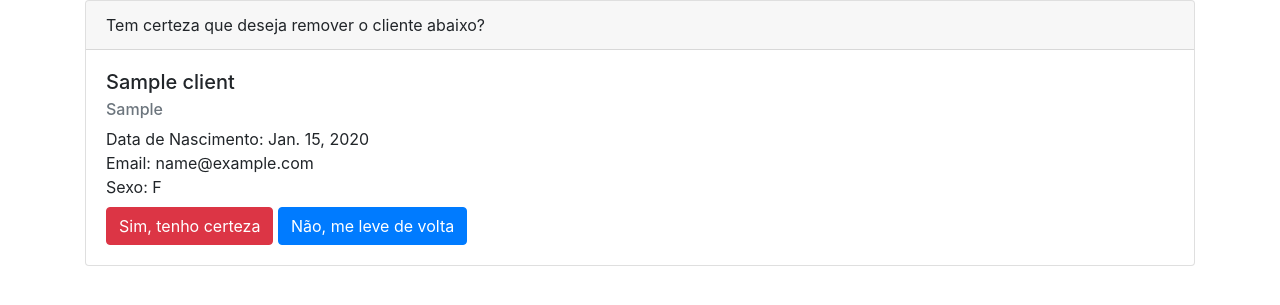
After one commit to CleysonPH/tw_clients, a Django app: page /clientes/1/deletar in a window 1280 px wide. The commit adds this page. Shown: the top 305 px of the page. Run offline with Django 3.2, Linux system fonts and the light colour scheme; tables that the repository leaves empty hold one stand-in row (values such as "Sample post"); some libraries are stand-ins or nearby versions.

Commit message:
Created the client delete page

```diff
--- /dev/null
+++ b/clients/templates/clients/client_confirm_delete.html
@@ -0,0 +1,20 @@
+{% extends 'base.html' %}
+
+{% block content %}
+  <div class="card">
+    <div class="card-header">Tem certeza que deseja remover o cliente abaixo?</div>
+    <div class="card-body">
+      <h5 class="card-title">{{ client.name }}</h5>
+      <h6 class="card-subtitle mb-2 text-muted">{{ client.occupation }}</h6>
+      <div>Data de Nascimento: {{ client.birth_date }}</div>
+      <div>Email: {{ client.email }}</div>
+      <div>Sexo: {{ client.gender }}</div>
+      <form method="POST" class="mt-2">
+        {% csrf_token %}
+
+        <button type="submit" class="btn btn-danger">Sim, tenho certeza</button>
+        <a href="{{ request.META.HTTP_REFERER }}" class="btn btn-primary">Não, me leve de volta</a>
+      </form>
+    </div>
+  </div>
+{% endblock content %}
--- a/clients/templates/clients/client_list.html
+++ b/clients/templates/clients/client_list.html
@@ -18,7 +18,7 @@
           <td>{{ client.gender }}</td>
           <td>
             <a href="{% url 'clients:client-update' pk=client.pk %}" class="btn btn-warning">Editar</a>
-            <a href="" class="btn btn-danger">Deletar</a>
+            <a href="{% url 'clients:client-delete' pk=client.pk %}" class="btn btn-danger">Deletar</a>
           </td>
         </tr>
       {% endfor %}
--- a/clients/urls.py
+++ b/clients/urls.py
@@ -1,6 +1,12 @@
 from django.urls import path
 
-from .views import client_list, client_create, client_detail, client_update
+from .views import (
+    client_list,
+    client_create,
+    client_detail,
+    client_update,
+    client_delete,
+)
 
 
 app_name = "clients"
@@ -9,4 +15,5 @@ urlpatterns = [
     path("cadastrar", client_create, name="client-create"),
     path("<int:pk>/detalhes", client_detail, name="client-detail"),
     path("<int:pk>/editar", client_update, name="client-update"),
+    path("<int:pk>/deletar", client_delete, name="client-delete"),
 ]
--- a/clients/views.py
+++ b/clients/views.py
@@ -46,3 +46,14 @@ def client_update(request, pk):
             return redirect("clients:client-detail", pk=client.pk)
     context = {"form": form}
     return render(request, "clients/client_form.html", context)
+
+
+def client_delete(request, pk):
+    client = get_object_or_404(Client, pk=pk)
+
+    if request.method == "POST":
+        client.delete()
+
+        return redirect("clients:client-list")
+    context = {"client": client}
+    return render(request, "clients/client_confirm_delete.html", context)
```
